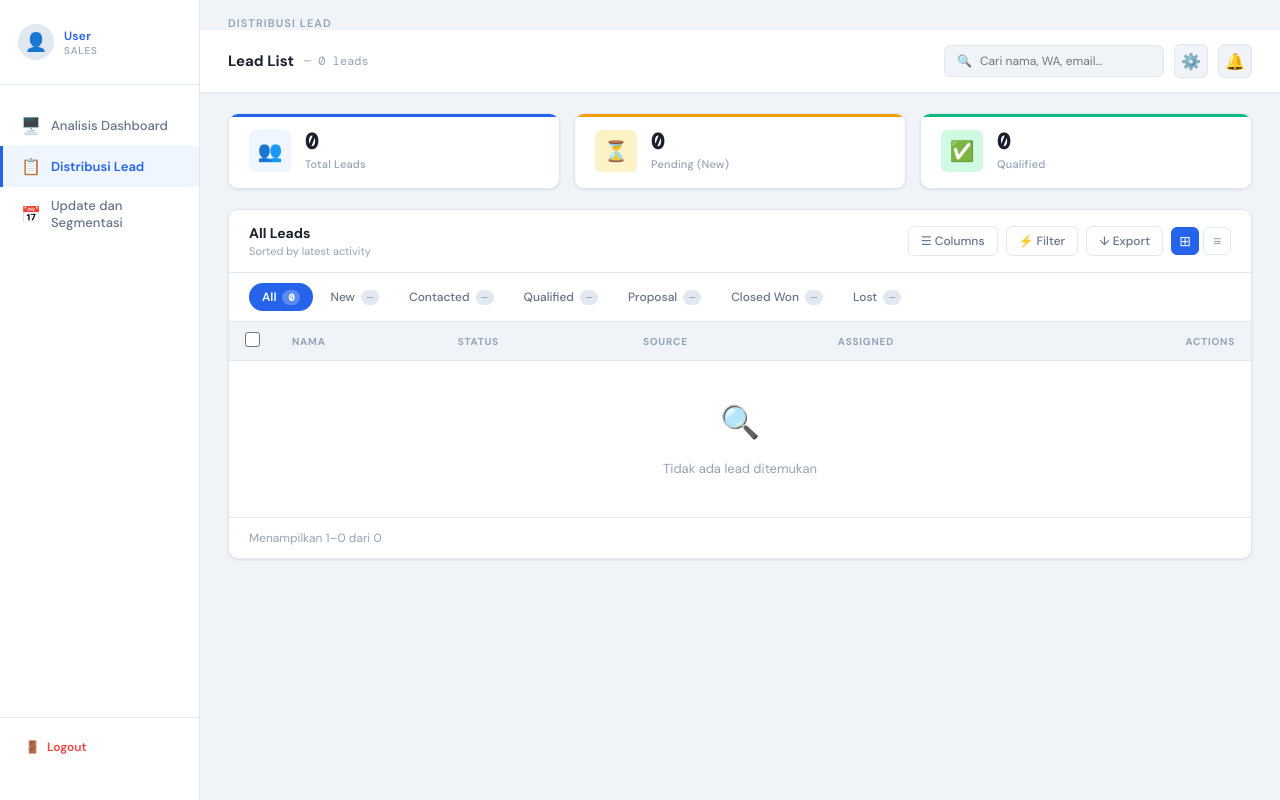
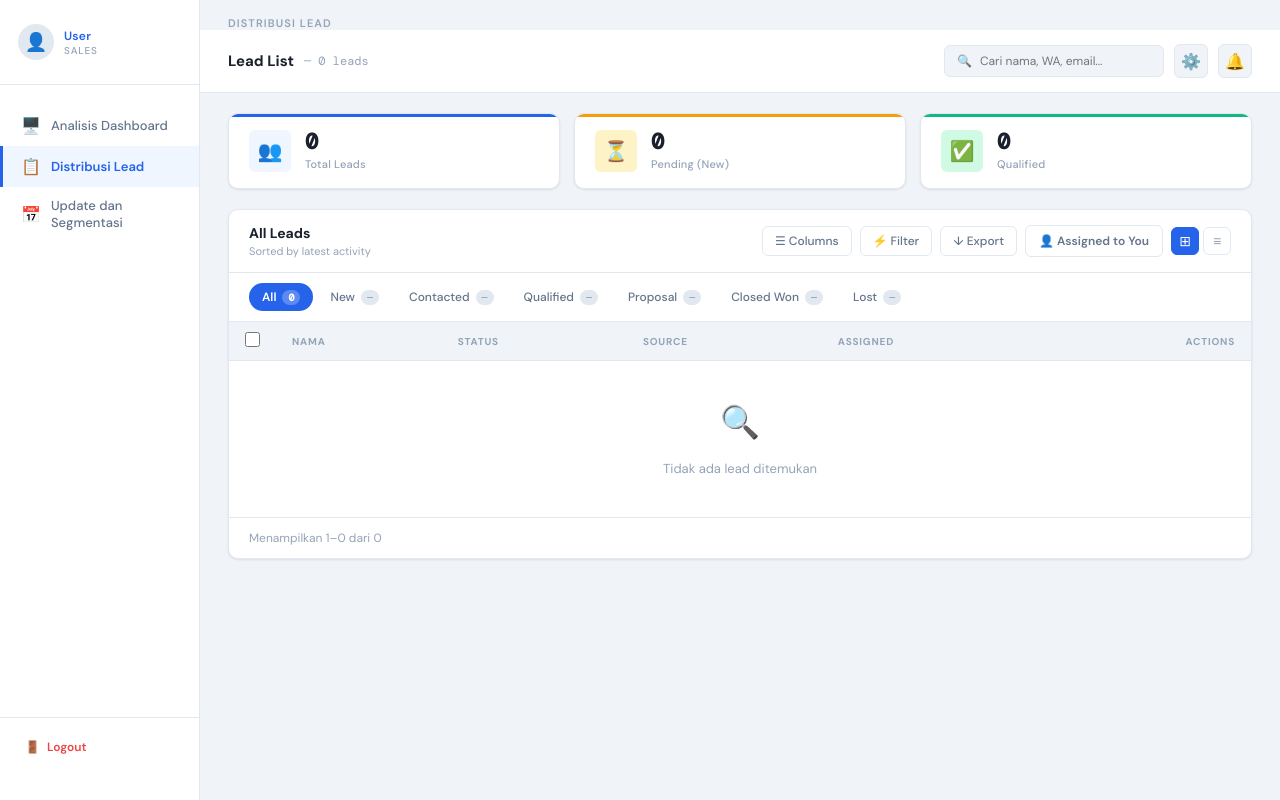
Before and after one commit to kelompok-3-topik-1/LeadFlow, a Django app: page /distribusi/ in a window 1280 px wide. Run offline with Django 5.2, Linux system fonts and the light colour scheme; data that the repository does not hold is empty.

Commit message:
fix mini bug

```diff
--- a/leads/templates/leads/distribusi_lead.html
+++ b/leads/templates/leads/distribusi_lead.html
@@ -1478,6 +1478,21 @@
     font-weight: 700;
     margin-left: 2px;
   }
+
+  .btn-assigned-you {
+    display: flex; align-items: center; gap: 6px;
+    padding: 7px 13px;
+    border-radius: var(--radius-sm);
+    background: transparent;
+    color: var(--text-secondary);
+    border: 1px solid var(--border);
+    font-size: 12px; font-weight: 600;
+    cursor: pointer; font-family: 'DM Sans', sans-serif;
+    transition: all .15s; white-space: nowrap;
+  }
+  .btn-assigned-you:hover { border-color: var(--accent); color: var(--accent); background: var(--accent-light); }
+  .btn-assigned-you.active { background: var(--accent); color: white; border-color: var(--accent); }
+
 </style>
 </head>
 <body>
@@ -1648,6 +1663,9 @@
                 </div>
               </div>
               <button class="btn-outline" onclick="exportCSV()">↓ Export</button>
+              <button class="btn-assigned-you" id="btn-assigned-you" onclick="toggleAssignedToMe()">
+                👤 Assigned to You
+              </button>
               <!-- TAMBAHAN: tombol Auto Assign, hanya muncul untuk admin -->
               <button class="btn-primary" id="btn-auto-assign" style="display:none" onclick="doAutoAssign()">⚡ Auto Assign</button>
               <div class="view-toggle">
@@ -3062,6 +3080,12 @@ function resetFilter() {
   document.getElementById('filter-prioritas').value = '';
   document.getElementById('filter-sales').value     = '';
   document.getElementById('filter-badge').style.display = 'none';
+
+  assignedToMeActive = false;
+  prevFilterSales    = '';
+  const btnAty = document.getElementById('btn-assigned-you');
+  if (btnAty) { btnAty.classList.remove('active'); btnAty.innerHTML = '👤 Assigned to You'; }
+
   state.currentPage = 1;
   loadLeads();
   document.getElementById('filterPanel').classList.remove('open');
@@ -3109,6 +3133,49 @@ async function doAutoAssign() {
   }
 }
 
+// ═══════════════════════════════════════════════
+//  ASSIGNED TO YOU — filter shortcut
+// ═══════════════════════════════════════════════
+let assignedToMeActive = false;
+let prevFilterSales    = '';   // simpan nilai filter sales sebelumnya
+
+function toggleAssignedToMe() {
+  const btn        = document.getElementById('btn-assigned-you');
+  const currentUserId = "{{ request.session.user_id|default:'' }}";
+
+  if (!assignedToMeActive) {
+    // Aktifkan filter
+    prevFilterSales      = filterState.sales;   // simpan filter sales yang mungkin sedang aktif
+    filterState.sales    = currentUserId;
+    assignedToMeActive   = true;
+    btn.classList.add('active');
+    btn.textContent      = '✕ Clear Filter';
+  } else {
+    // Nonaktifkan filter
+    filterState.sales    = prevFilterSales;      // kembalikan ke nilai sebelumnya
+    assignedToMeActive   = false;
+    btn.classList.remove('active');
+    btn.innerHTML        = '👤 Assigned to You';
+  }
+
+  // Sinkronkan dropdown filter sales di panel agar konsisten
+  const salesDropdown = document.getElementById('filter-sales');
+  if (salesDropdown) salesDropdown.value = filterState.sales;
+
+  // Update badge filter aktif
+  const activeCount = [filterState.assigned, filterState.source, filterState.prioritas, filterState.sales]
+    .filter(Boolean).length;
+  const badge = document.getElementById('filter-badge');
+  if (activeCount > 0) {
+    badge.style.display = 'inline-flex';
+    badge.textContent   = activeCount;
+  } else {
+    badge.style.display = 'none';
+  }
+
+  state.currentPage = 1;
+  loadLeads();
+}
 
 </script>
 </body>
```
